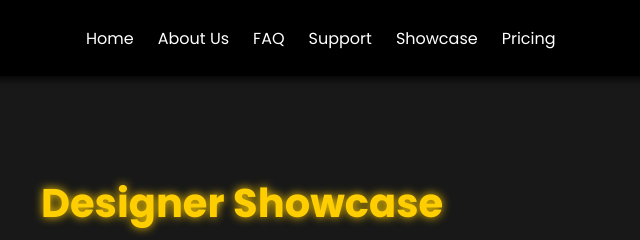
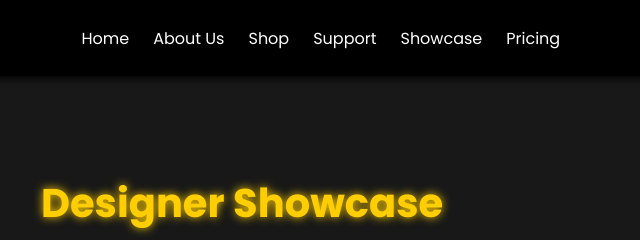
Before and after one commit to Nitya39/nitya39.github.io, a plain HTML site: page showcase/index.html in a window 1280 px wide. Shown: the top 240 px of the page, 398-1038 px from the left. Drawn offline with Linux system fonts and the light colour scheme.

Commit message:
Update index.html

```diff
--- a/showcase/index.html
+++ b/showcase/index.html
@@ -21,7 +21,7 @@
       <div class="nav-links">
         <a href="/">Home</a>
         <a href="/about">About Us</a>
-        <a href="#faq">FAQ</a>
+        <a href="/shop">Shop</a>
         <a href="https://discord.gg/skylinecustoms">Support</a>
         <a href="/showcase">Showcase</a>
         <a href="/pricing">Pricing</a>
```
